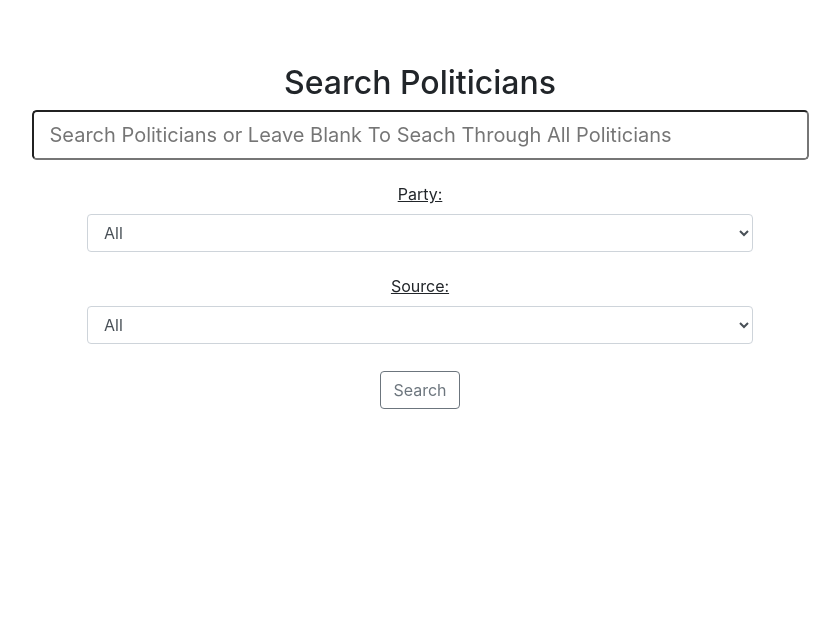
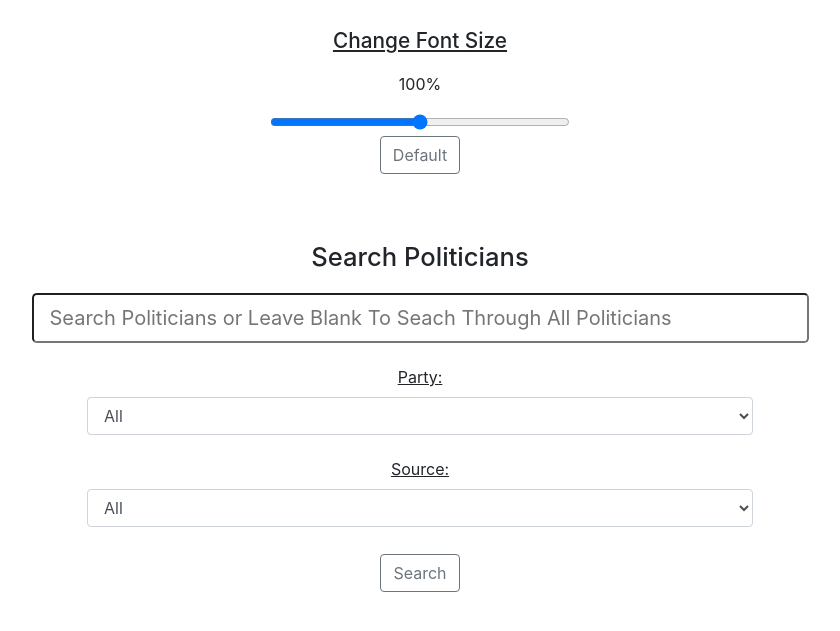
Before and after one commit to varvind/CSCE-315-Project3, a Node server app: page /politician_search in a window 1280 px wide. Shown: the part 58-689 px from the top of the page, without its empty margins (220-1060 px from the left). Run offline with Node 20, Linux system fonts and the light colour scheme; some libraries are stand-ins or nearby versions.

Commit message:
finished font-size changes

```diff
--- a/controllers/searchPoliticianController.js
+++ b/controllers/searchPoliticianController.js
@@ -2,11 +2,25 @@
 
 
 module.exports = (req, res) => {
+  var font_size = 0;
+  var height = 0
+  if(req.session.font_size == undefined) {
+    font_size = 100;
+  } else {
+    font_size = req.session.font_size
+  }
+  if(req.session.height == undefined) {
+    height = 400;
+  } else {
+    height = req.session.height
+  }
   res.render('searchPoliticians', {
     layout: 'layouts/navbar',
     tweets : [],
     names : [],
     fivethirtyeightpolls: [],
-    nytimes : []
+    nytimes : [],
+    font_size: font_size,
+    height:height
   })
 }
--- a/index.js
+++ b/index.js
@@ -4,7 +4,7 @@ if(process.env.NODE_ENV !== 'production') {
 
 const express = require('express')
 const app = new express()
-
+const expressSession = require('express-session')
 const ejs = require('ejs')
 const bodyParser = require('body-parser')
 const path = require('path')
@@ -14,7 +14,11 @@ const expressLayouts = require('express-ejs-layouts')
 app.use(bodyParser.json())
 app.use(expressLayouts)
 app.use(bodyParser.urlencoded({ extended: true }))
-
+app.use(expressSession({
+  secret: 'keyboard cat',
+  resave: true,
+  saveUninitialized: true
+}))
 app.use(methodOverride('_method'))
 
 app.use(express.static(__dirname))
@@ -53,3 +57,6 @@ app.get('/find_polling_location', pollingLocationController)
 
 const searchController = require('./controllers/Search')
 app.get('/search', searchController)
+
+const sizeController = require('./controllers/updateSize')
+app.get('/updateSize/:font_size/:height/:page', sizeController)
--- a/package.json
+++ b/package.json
@@ -23,6 +23,7 @@
     "ejs": "^3.1.5",
     "express": "^4.17.1",
     "express-ejs-layouts": "^2.5.0",
+    "express-session": "^1.17.1",
     "got": "^11.7.0",
     "method-override": "^3.0.0",
     "needle": "^2.5.2",
--- a/views/searchPoliticians.ejs
+++ b/views/searchPoliticians.ejs
@@ -1,11 +1,31 @@
 <!DOCTYPE html>
 <html lang="en">
-
+<head>
+  <style>
+    body {
+        font-size: <%=font_size%>%;
+    }
+    .card {
+      height: <%=height%>px;
+      width:100%
+    }
+    .form-control-lg::-webkit-input-placeholder {
+      font-size: <%=font_size%>%
+    }
+  </style>
+</head>
 <body>
+  <center>
+    <p style = "margin-top:2%; font-size:130%; font-weight: 450; text-decoration: underline;">Change Font Size</p>
+    <p id = "size"><%= font_size  %>%</p>
+    <input type = "range" min = "70" max = "130" value = <%=font_size%> id = "myRange" style = "width:300px">
+    <br>
+    <button class="btn btn-outline-secondary" onclick="setDefault()">Default</button>
+  </center>
     <div class="container" style = "margin-top:5%">
       <div class="row">
         <div class="col">
-          <h2 style = "text-align: center;">Search Politicians</h2>
+          <p style = "text-align: center; font-size:160%; font-weight: 500;">Search Politicians</p>
           <form method="GET" action = "/search">
             <center>
               <input class = "form-control-lg" type="text" style = "width:70%" name = "search" placeholder="Search Politicians or Leave Blank To Seach Through All Politicians"/>
@@ -41,7 +61,8 @@
         <div class="col">
           <center>
 
-            <h2 style = "margin-top:4%"><u><%= name %></u></h2>
+            <p style = "margin-top:4%; font-size:150%; font-weight: 500;"><u><%= name %></u></p>
+            <% if (tweets.length > 0) { %>
             <div id="carouselExampleControls<%=k%>" class="carousel slide" data-ride="carousel">
               <div class="carousel-inner">
                 <% var j = 0 %>
@@ -49,20 +70,20 @@
                   <% if (tweets[i].name == name) {%>
                     <% if(j == 0) { %>
                       <div class="carousel-item active">
-                        <div class="card" style="width: 18rem; height:300px">
+                        <div class="card" style="width: 18rem;">
                           <div class="card-body">
-                            <h5 class="card-title"><%=name%></h5>
-                            <h6 class="card-subtitle mb-2 text-muted">@<%=tweets[i].uName%> <img src = "../img/twitter.png" style = "width:20px"></h6>
+                            <p class="card-title" style = "font-size: 110%;font-weight: 500;"><%=name%></p>
+                            <p class="card-subtitle mb-2 text-muted" style = "font-size:105%; font-weight:bold">@<%=tweets[i].uName%> <img src = "../img/twitter.png" style = "width:20px"></p>
                             <p><%= tweets[i].tweet.text %> </p>
                           </div>
                         </div>
                       </div>
                     <% } else {%>
                       <div class="carousel-item">
-                        <div class="card" style="width: 18rem; height:300px">
+                        <div class="card" style="width: 18rem;">
                           <div class="card-body">
-                            <h5 class="card-title"><%=name%></h5>
-                            <h6 class="card-subtitle mb-2 text-muted">@<%=tweets[i].uName%> <img src = "../img/twitter.png" style = "width:20px"></h6>
+                            <p class="card-title" style = "font-size: 110%;font-weight: 500;"><%=name%></p>
+                            <p class="card-subtitle mb-2 text-muted" style = "font-size:105%; font-weight:bold">@<%=tweets[i].uName%> <img src = "../img/twitter.png" style = "width:20px"></p>
                             <p><%= tweets[i].tweet.text %> </p>
                           </div>
                         </div>
@@ -81,9 +102,11 @@
                 <span class="sr-only">Next</span>
               </a>
             </div>
+
             <br>
             <br>
             <br>
+            <% } %>
 
             <% if (nytimes.length > 0) { %>
             <div id="carouselExampleControls<%=k%><%=k%>" class="carousel slide" data-ride="carousel">
@@ -93,9 +116,10 @@
                   <% if (nytimes[i].name == name) {%>
                     <% if(j == 0) { %>
                       <div class="carousel-item active">
-                        <div class="card" style="width: 18rem; height:300px">
+                        <div class="card" style="width: 18rem">
                           <div class="card-body">
-                            <h5 class="card-title"><%=name%></h5>
+                            <p class="card-title" style = "font-size: 110%;font-weight: 500;"><%=name%></h5>
+                            <br>
                             <img src = "../img/nyt.png" style = "width:110px">
                             <p><%= nytimes[i].abstract%> </p>
                             <a href = <%=nytimes[i].url%>><%=nytimes[i].url%></a>
@@ -104,9 +128,10 @@
                       </div>
                     <% } else {%>
                       <div class="carousel-item">
-                        <div class="card" style="width: 18rem; height:300px">
+                        <div class="card" style="width: 18rem">
                           <div class="card-body">
-                            <h5 class="card-title"><%=name%></h5>
+                            <p class="card-title" style = "font-size: 110%;font-weight: 500;"><%=name%></h5>
+                            <br>
                             <img src = "../img/nyt.png" style = "width:110px">
                             <p><%= nytimes[i].abstract%> </p>
                             <a href = <%=nytimes[i].url%>><%=nytimes[i].url%></a>
@@ -144,9 +169,9 @@
         <% if(fivethirtyeightpolls.length != 0) { %>
           <% fivethirtyeightpolls.forEach(pollData => { %>
             <div class="col">
-              <h3><%=pollData.poll.Date %> </h3>
-              <h6><%=pollData.poll.Candidate_1%> - <%=pollData.poll.Result_1%>  </h6>
-              <h6><%=pollData.poll.Candidate_2%> - <%=pollData.poll.Result_2%>  </h6>
+              <p style = "font-size: 150%; font-weight: 500;"><%=pollData.poll.Date %> </p>
+              <p style = "font-size: 110%; font-weight: 300;"><%=pollData.poll.Candidate_1%> - <%=pollData.poll.Result_1%>  </p>
+              <p style = "font-size: 110%; font-weight: 300;"><%=pollData.poll.Candidate_2%> - <%=pollData.poll.Result_2%>  </p>
             </div>
           <% }) %>
         <% } %>
@@ -155,5 +180,61 @@
     <br>
     <br>
     <br>
+    <script src="https://ajax.googleapis.com/ajax/libs/jquery/3.5.1/jquery.min.js"></script>
+    <script>
+      function setDefault() {
+        var val = 100
+        document.getElementById("myRange").value = val
+        document.getElementById("size").innerHTML = `${val}%`
+        var height = 400
+        var sheet = document.styleSheets[5]
+        var rules = sheet.cssRules || sheet.rules
+        rules[0].style.fontSize = `${val}%`
+        rules[1].style.height = `${height}px`
+        rules[1].style.width = `${val}%`
+        rules[2].style.fontSize = `${val}%`
+        const url = `/updateSize/${val}/${height}/search`
+        $.ajax({
+            global:false,
+            type:'GET',
+            url: url,
+            dataType:'html',
+            data: {},
+            success : function (result) {
+                console.log(result);
+            },
+            error: function (request, status, error) {
+                console.log(error)
+                Response.redirect('/')
+            }
+        })
+      }
+      document.getElementById("myRange").addEventListener("change", () => {
+        var val = document.getElementById("myRange").value
+        document.getElementById("size").innerHTML = `${val}%`
+        var height = 350 * (1 + (val - 100)/100) + 80
+        var sheet = document.styleSheets[5]
+        var rules = sheet.cssRules || sheet.rules
+        rules[0].style.fontSize = `${val}%`
+        rules[1].style.height = `${height}px`
+        rules[1].style.width = `${val}%`
+        rules[2].style.fontSize = `${val}%`
+        const url = `/updateSize/${val}/${height}/search`
+        $.ajax({
+            global:false,
+            type:'GET',
+            url: url,
+            dataType:'html',
+            data: {},
+            success : function (result) {
+                console.log("success");
+            },
+            error: function (request, status, error) {
+                console.log(error)
+                Response.redirect('/')
+            }
+        })
+      })
+    </script>
 </body>
 </html>
```
Also changed, not shown: controllers/Search.js (+16 -2 lines), controllers/homePage.js (+19 -3 lines), controllers/updateSize.js (added, +14 -0 lines), views/index.ejs (+57 -3 lines), 1 other file.
